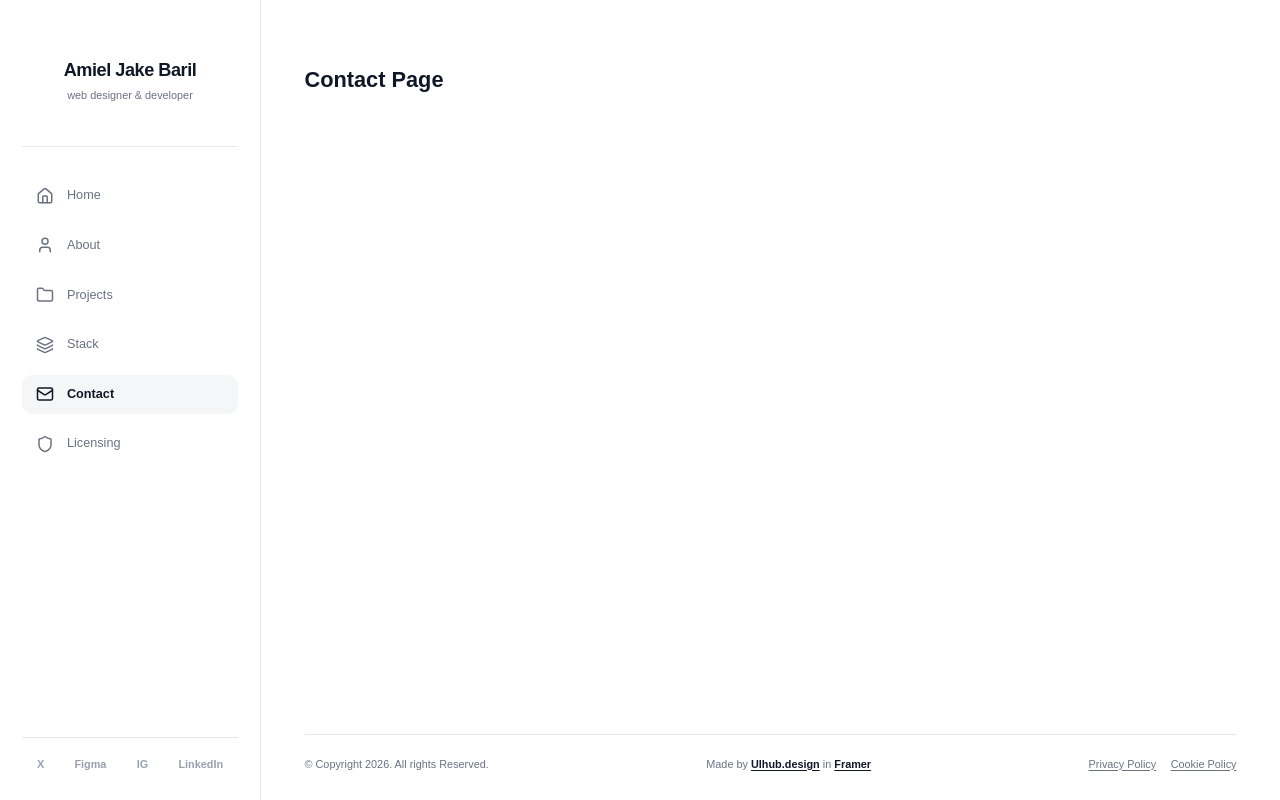
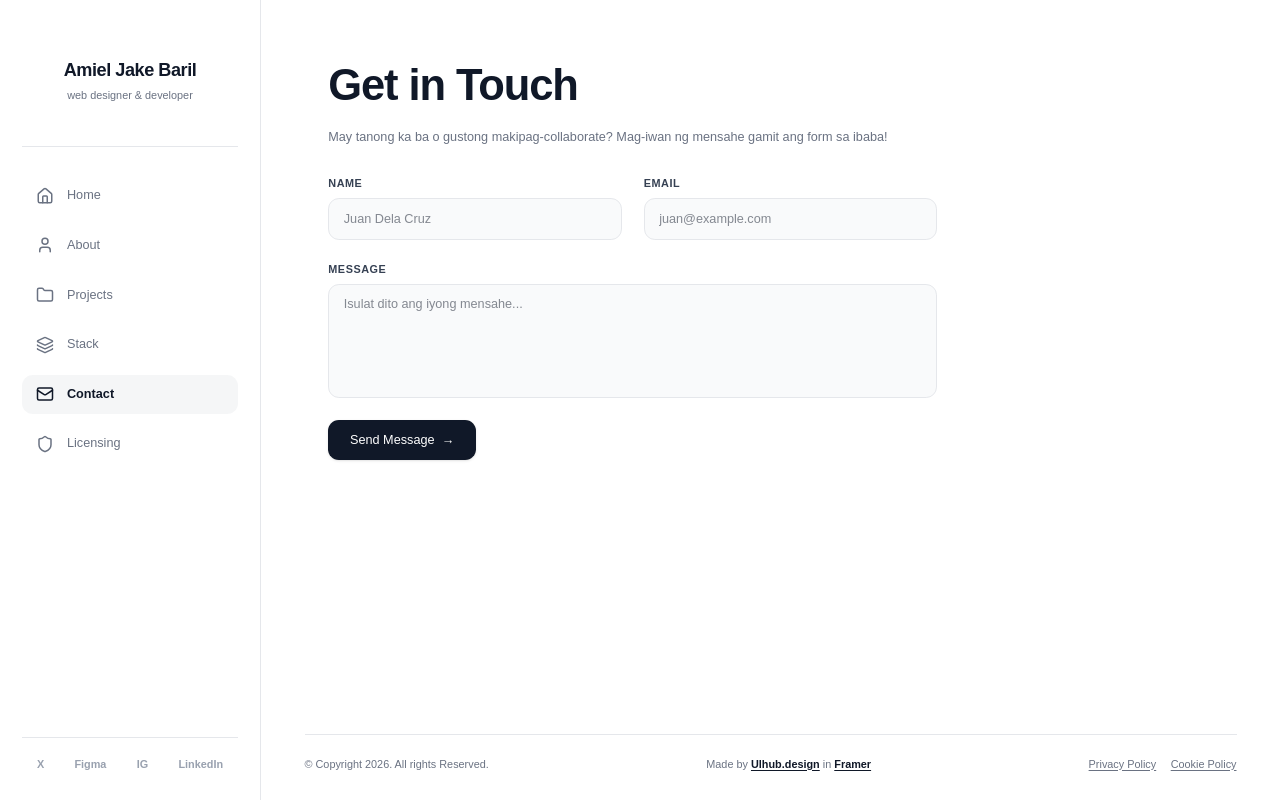
Before and after one commit to Amieljake929/React-Portfolio, a React (Vite) app: page /contact in a window 1280 px wide. Built offline with nearby package versions, Linux system fonts and the light colour scheme; the HTML template or start-up script is replaced by a standard one; a web font is replaced by a local one.

Commit message:
Add Content in Contact Page

```diff
--- a/src/App.jsx
+++ b/src/App.jsx
@@ -6,6 +6,7 @@ import HeroSection from './sections/HeroSection';
 import ProjectsSection from './sections/ProjectsSection';
 import StackSection from './sections/StackSection';
 import AboutSection from './sections/AboutSection';
+import ContactSection from './sections/ContactSection';
 import Footer from './components/Footer';
 import PageTransition from './components/PageTransition';
 
@@ -77,7 +78,7 @@ function App() {
               path="/contact"
               element={
                 <PageTransition delay={0.1}>
-                  <div className="py-10 text-2xl font-bold">Contact Page</div>
+                  <ContactSection />
                 </PageTransition>
               }
             />
--- a/src/sections/ContactSection.jsx
+++ b/src/sections/ContactSection.jsx
@@ -1,54 +1,67 @@
+import React from 'react';
+import BlurFade from '../components/BlurFade'; // Siguraduhing naka-import ito
+
 export default function ContactSection() {
   return (
-    <section id="contact" className="py-20 bg-gray-900 px-6">
-      <div className="max-w-3xl mx-auto">
-        {/* Section Heading */}
-        <div className="text-center mb-12">
-          <h2 className="text-3xl md:text-4xl font-extrabold text-white mb-3">
-            Get In <span className="text-indigo-500">Touch</span>
-          </h2>
-          <p className="text-gray-400">
-            May tanong ka ba o gustong makipag-collaborate? Mag-iwan ng mensahe!
+    <div className="w-full max-w-5xl mx-auto px-6 py-8 text-gray-900 font-sans">
+
+      {/* Wrapper para sa transition */}
+      <BlurFade delay={0.1}>
+
+        <div className="max-w-2xl">
+          <h1 className="text-4xl md:text-5xl font-bold tracking-tight text-gray-900 leading-tight mb-4">
+            Get in Touch
+          </h1>
+          <p className="text-gray-500 text-sm leading-relaxed mb-8">
+            May tanong ka ba o gustong makipag-collaborate? Mag-iwan ng mensahe gamit ang form sa ibaba!
           </p>
-        </div>
 
-        {/* Contact Form */}
-        <form className="space-y-4" onSubmit={(e) => e.preventDefault()}>
-          <div>
-            <label className="block text-sm font-medium text-gray-300 mb-1">Pangalan</label>
+          <form className="space-y-6" onSubmit={(e) => e.preventDefault()}>
+            <div className="grid grid-cols-1 md:grid-cols-2 gap-6">
+              <div className="flex flex-col gap-2">
+                <label className="text-xs font-semibold text-gray-700 uppercase tracking-wider">
+                  Name
+                </label>
                 <input
                   type="text"
                   placeholder="Juan Dela Cruz"
-              className="w-full bg-gray-800 border border-gray-700 rounded-lg px-4 py-3 text-white focus:outline-none focus:border-indigo-500 transition-colors"
+                  className="w-full bg-gray-50 border border-gray-200 rounded-xl px-4 py-3 text-sm text-gray-900 focus:outline-none focus:border-gray-900 transition-colors"
                 />
               </div>
 
-          <div>
-            <label className="block text-sm font-medium text-gray-300 mb-1">Email Address</label>
+              <div className="flex flex-col gap-2">
+                <label className="text-xs font-semibold text-gray-700 uppercase tracking-wider">
+                  Email
+                </label>
                 <input
                   type="email"
                   placeholder="juan@example.com"
-              className="w-full bg-gray-800 border border-gray-700 rounded-lg px-4 py-3 text-white focus:outline-none focus:border-indigo-500 transition-colors"
+                  className="w-full bg-gray-50 border border-gray-200 rounded-xl px-4 py-3 text-sm text-gray-900 focus:outline-none focus:border-gray-900 transition-colors"
                 />
               </div>
+            </div>
 
-          <div>
-            <label className="block text-sm font-medium text-gray-300 mb-1">Mensahe</label>
+            <div className="flex flex-col gap-2">
+              <label className="text-xs font-semibold text-gray-700 uppercase tracking-wider">
+                Message
+              </label>
               <textarea
-              rows="4"
+                rows="5"
                 placeholder="Isulat dito ang iyong mensahe..."
-              className="w-full bg-gray-800 border border-gray-700 rounded-lg px-4 py-3 text-white focus:outline-none focus:border-indigo-500 transition-colors"
+                className="w-full bg-gray-50 border border-gray-200 rounded-xl px-4 py-3 text-sm text-gray-900 focus:outline-none focus:border-gray-900 transition-colors resize-none"
               ></textarea>
             </div>
 
             <button
               type="submit"
-            className="w-full bg-indigo-600 hover:bg-indigo-500 text-white font-medium py-3 rounded-lg transition-all shadow-lg shadow-indigo-600/25"
+              className="inline-flex items-center gap-2 bg-gray-900 hover:bg-gray-800 text-white text-sm font-medium px-6 py-3 rounded-xl transition-colors duration-200 shadow-sm cursor-pointer"
             >
-            Send Message
+              Send Message <span>&rarr;</span>
             </button>
           </form>
         </div>
-    </section>
+
+      </BlurFade>
+    </div>
   );
 }
```
Lines whose indentation alone changed are shown as unchanged.
